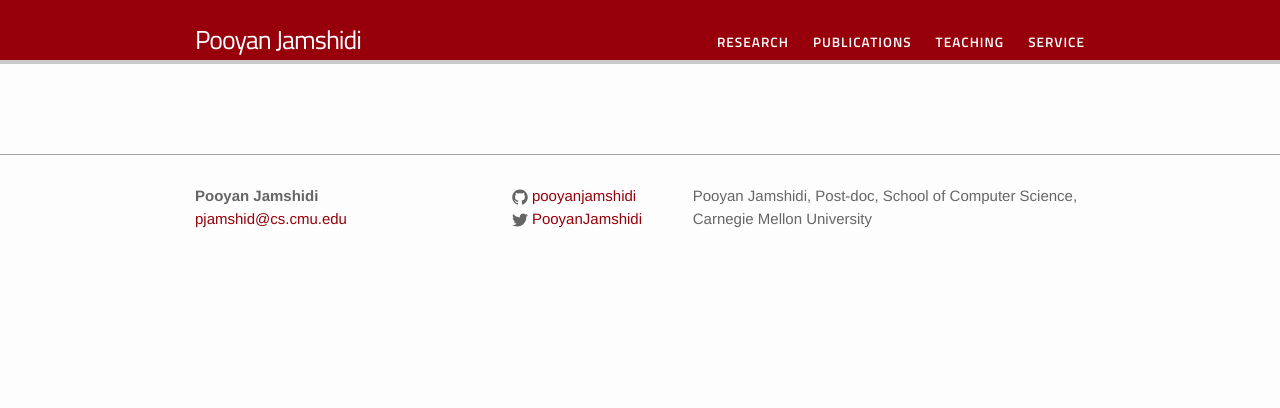
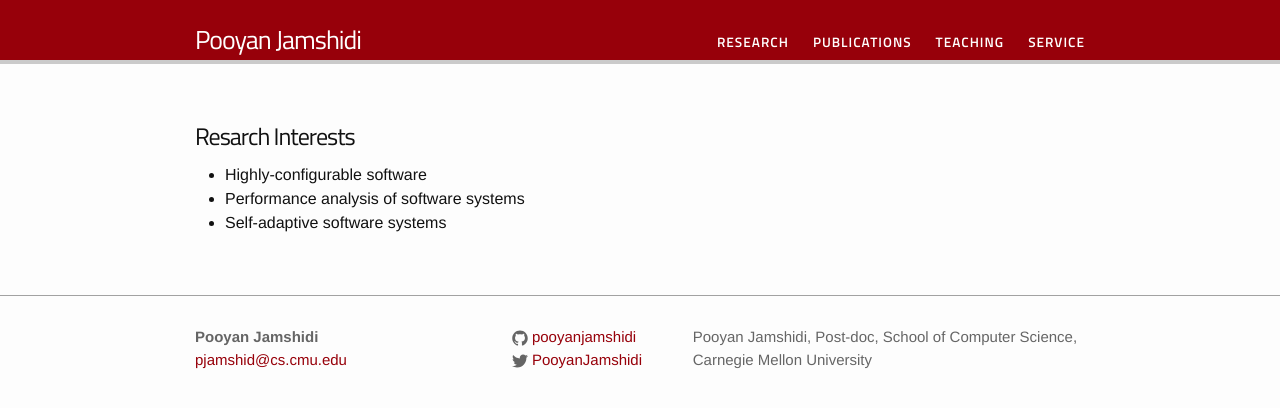
Before and after one commit to pooyanjamshidi/pooyanjamshidi.github.io, a Jekyll site: the page built from pages/research.md, in a window 1280 px wide. Shown: the top 408 px of the page. Built offline with Jekyll 4.4.1, drawn with Linux system fonts in a browser that asks for light colours; our own code applies the rules of GitHub Pages for plain Markdown files.

Commit message:
updated research

```diff
--- a/index.html
+++ b/index.html
@@ -17,7 +17,7 @@ layout: default
         </p>
 
         <p align=justify>
-        My goal is to understand the performance behavior of highly configurable software systems in dynamic and uncertain environments. I am especially interested in practical approaches that enable software systems to perform as desired and to meet goals (high performance and low energy) when it encounters the unexpected (e.g., abrupt workload changes). The niche intersection of <b>software engineering</b> and <b>machine learning</b> is what motivates me the most.
+        My goal is to understand the performance behavior of highly-configurable software systems in dynamic and uncertain environments. I am especially interested in practical approaches that enable software systems to perform as desired and to meet goals (high performance and low energy) when it encounters the unexpected (e.g., abrupt workload changes). The niche intersection of <b>software engineering</b> and <b>machine learning</b> is what motivates me the most.
 		</p>
 	</div>
 
--- a/pages/research.md
+++ b/pages/research.md
@@ -4,3 +4,9 @@ title:
 permalink: /research/
 group: research
 ---
+
+# Resarch Interests
+
+* Highly-configurable software
+* Performance analysis of software systems
+* Self-adaptive software systems
```
